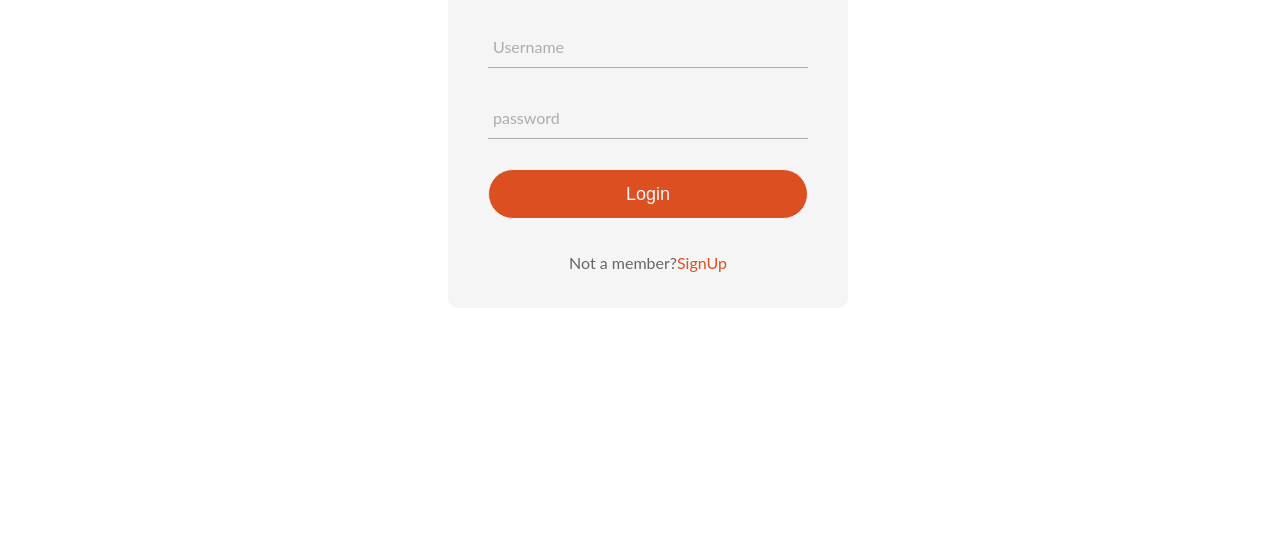
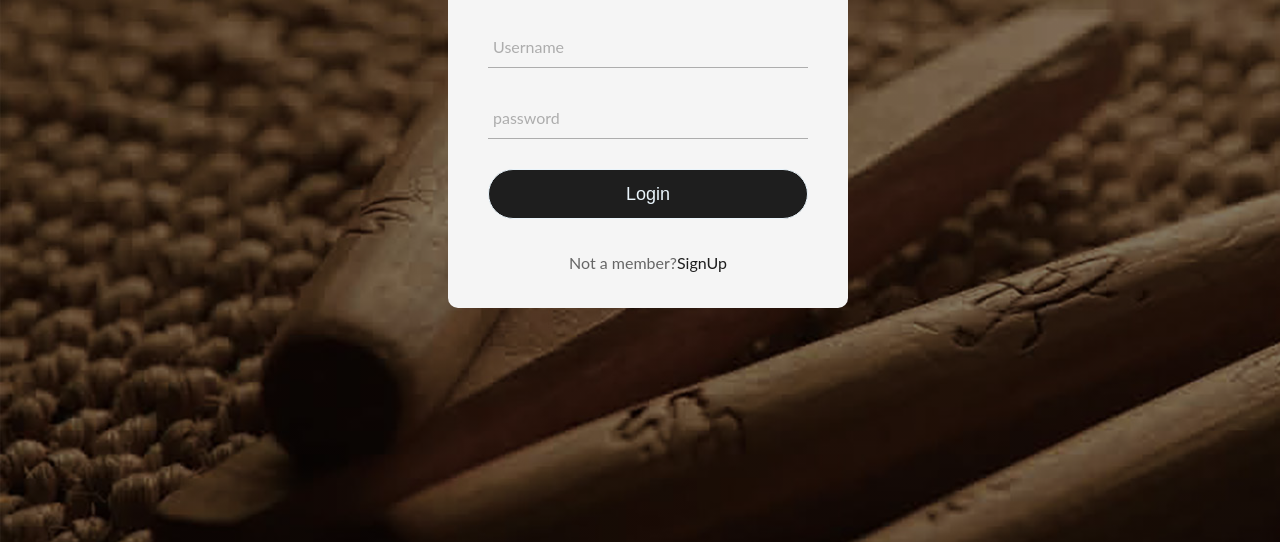
Before and after one commit to HaneulPark7275/Project, a plain HTML site: page login.html in a window 1280 px wide. Shown: the part 258-800 px from the top of the page. Drawn offline with Linux system fonts and the light colour scheme.

Commit message:
join,login

```diff
--- a/css/Joinstyle.css
+++ b/css/Joinstyle.css
@@ -21,6 +21,14 @@ html {
   height: 100%;
   font: 400 15px/1.8 "Lato", sans-serif;
 }
+
+body {
+  background-image: linear-gradient(rgba(0, 0, 0, .5), rgba(0, 0, 0, .5)), url(../images/Yut2.jpg);
+  height: 100%;
+  background-repeat: no-repeat;
+  background-size: cover;
+}
+
 .center {
   position: absolute;
   top: 20%;
@@ -56,11 +64,12 @@ html {
 }
 
 .signup button {
+  color: white;
   border: none;
   margin-left: 40px;
   margin-top: 20px;
   width: 80%;
   height: 40px;
   border-radius: 40px;
-  background-color: rgb(255, 162, 0);
+  background-color: rgb(30, 30, 30);
 }
--- a/css/Loginstyle.css
+++ b/css/Loginstyle.css
@@ -4,12 +4,19 @@ html {
   height: 100%;
   font: 400 15px/1.8 "Lato", sans-serif;
 }
+
+body{
+  background-image: linear-gradient(rgba(0, 0, 0, .5), rgba(0, 0, 0, .5)), url(../images/Yut2.jpg);
+  height: 100%;
+  background-repeat: no-repeat;
+  background-size: cover;
+}
 /* Annotated for navigation bar. */
 /* body{
     margin:0;
     padding: 0;
     font-family: 'Times New Roman', Times, serif;
-    background:linear-gradient(120deg,#db4f21, #e7bd17);
+    background:linear-gradient(120deg,rgb(30,30,30), #e7bd17);
     height: 100vh;
     overflow: hidden;
 
@@ -64,13 +71,13 @@ form .txt_field {
   left: 0;
   width: 0;
   height: 2px;
-  background: #db4f21;
+  background: rgb(30,30,30);
   transition: 0.5s;
 }
 .txt_field input:focus ~ label,
 .txt_field input:valid ~ label {
   top: -5px;
-  color: #db4f21;
+  color: rgb(30,30,30);
 }
 .txt_field input:focus ~ span::before,
 .txt_field input:valid ~ span::before {
@@ -80,7 +87,7 @@ input[type="submit"] {
   width: 100%;
   height: 50px;
   border: 1px solid;
-  background: #db4f21;
+  background: rgb(30,30,30);
   border-radius: 25px;
   font-size: 18px;
   color: #e9f4fb;
@@ -89,7 +96,7 @@ input[type="submit"] {
   outline: none;
 }
 input[type="submit"]:hover {
-  border-color: #db4f21;
+  border-color: rgb(30,30,30);
   transition: 0.5s;
 }
 .signup_link {
@@ -99,7 +106,7 @@ input[type="submit"]:hover {
   color: #666666;
 }
 .signup_link a {
-  color: #db4f21;
+  color: rgb(30,30,30);
   text-decoration: none;
 }
 .signup_link a:hover {
--- a/login.html
+++ b/login.html
@@ -48,7 +48,7 @@
                 <input type="submit" value="Login">
             </div>
             <div class="signup_link">
-                Not a member?<a href="#">SignUp</a>
+                Not a member?<a href="join.html">SignUp</a>
             </div>
 
             </div>
```
